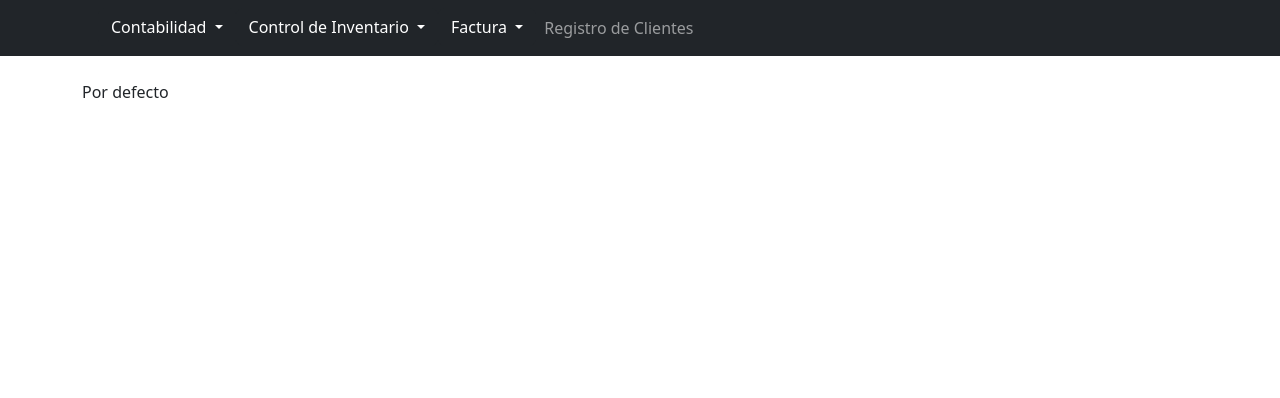
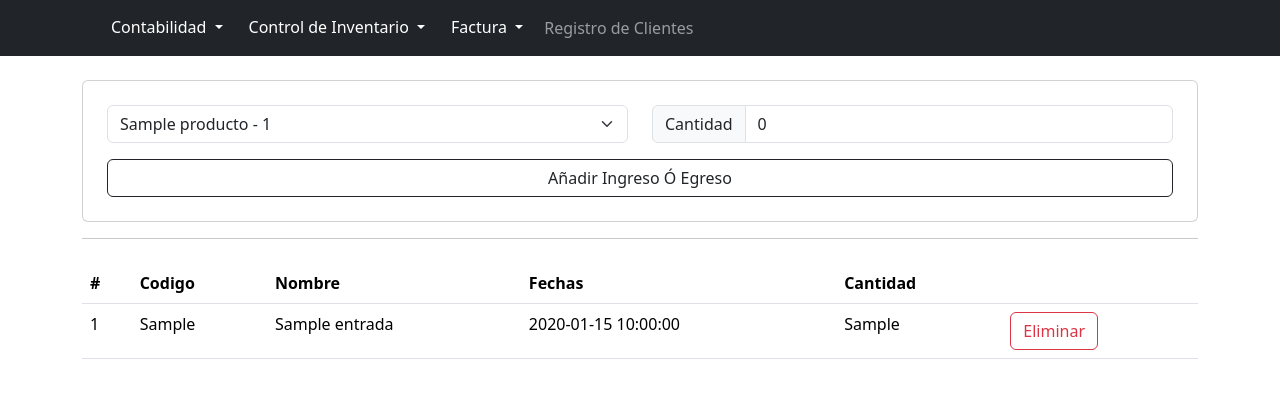
Before and after one commit to KEVAO18/Kontab_V2, a PHP site: page /entradas?APP_NAME=1 in a window 1280 px wide. Shown: the top 398 px of the page. Run offline with PHP 8.4, Linux system fonts and the light colour scheme; tables that the repository leaves empty or names only in its code hold one stand-in row (values such as "Sample post"); data that the repository does not hold is empty; some libraries are stand-ins or nearby versions.

Commit message:
ingreso de productos añadida

```diff
--- a/controllers/routesController.php
+++ b/controllers/routesController.php
@@ -89,9 +89,9 @@ class routesController{
                 //salientes();
                 break;
 
-            case "ingresados":
+            case "entradas":
                 include_once '../web/productos/'.$ruta[0].'.php';
-                //ingresados();
+                entradas();
                 break;
 
             case "e403":
--- a/handlers/productos/entradas.php
+++ b/handlers/entradas/entradas.php
@@ -20,11 +20,11 @@ class entradas extends sqlController{
     }
 
     public function allColums(){
-        return $this->datos->All('entradas');
+        return $this->datos->All('entradas');//102 01 18
     }
 
     public function insertarDatos($id, $nombre, $cant){
-        $this->datos->insert('entradas', 'id, nombre, fecha, cantidad', "'".$id."', ".$nombre.", NULL, ".$cant);
+        $this->datos->insert('entradas', 'id, indice, nombre, fecha, cantidad', " NULL , '".$id."', '".$nombre."', NULL, ".$cant);
     }
 
     public function actualizarDatos($columna, $id, $val, $oper = '='){
--- a/public/index.php
+++ b/public/index.php
@@ -40,7 +40,7 @@ require("../serve.php");
 							Control de Inventario
 						</button>
 						<ul class="dropdown-menu dropdown-menu-dark">
-							<li><a class="dropdown-item" href="<?=$_ENV['PAGE_SERVE']?>ingresados">Ingresados</a></li>
+							<li><a class="dropdown-item" href="<?=$_ENV['PAGE_SERVE']?>entradas">Ingresados</a></li>
 							<li><a class="dropdown-item" href="<?=$_ENV['PAGE_SERVE']?>salientes">Salientes</a></li>
 							<li><a class="dropdown-item" href="<?=$_ENV['PAGE_SERVE']?>stock">En stock</a></li>
 						</ul>
--- /dev/null
+++ b/web/productos/entradas.php
@@ -0,0 +1,94 @@
+<?php
+
+/**
+ * @author KEVAO18
+ *
+ * @return void
+ */
+function entradas(){
+
+    require_once('../handlers/entradas/entradas.php');
+
+    require_once('../handlers/productos/productos.php');
+
+    $productos = new productos();
+
+    $entradas = new entradas();
+
+    $prods = $productos->allColums();
+
+    $datos = $entradas->allColums();
+
+    $i = 0;
+
+    ?>
+
+    <section>
+        <article class="card p-4" id="insert-form">
+            <form action="<?=$_ENV['PAGE_SERVE']?>handlers/entradas/insertar.php" method="post">
+                <div class="row">
+                    <div class="col-md-6">
+                        <div class="input-group mb-3">
+                            <select class="form-select" aria-label="id" name="id">
+                                <?php
+                            foreach ($prods as $p) {
+                                ?>
+                            <option value="<?=$p['id']?>"><?=$p['nombre']." - ".$p['id']?></option>
+                            <?php
+                            }
+                            ?>
+                        </select>
+                    </div>
+                </div>
+                <div class="col-md-6">
+                    <div class="input-group mb-3">
+                        <span class="input-group-text" id="cantidadLabel">Cantidad</span>
+                        <input type="number" class="form-control" maxlength="10" id="cantidad" aria-describedby="cantidadLabel" name="cantidad" value="0">
+                    </div>
+                </div>
+            </div>
+                <div class="d-grid gap-4">
+                    <button type="submit" class="btn btn-outline-dark">Añadir Ingreso Ó Egreso</button>
+                </div>
+            </form>
+        </article>
+        <hr>
+        <article class="py-2" id="total-table">
+            <table class="table">
+                <thead>
+                    <tr>
+                        <th scope="id">#</th>
+                        <th scope="codigo">Codigo</th>
+                        <th scope="nombre">Nombre</th>
+                        <th scope="fechas">Fechas</th>
+                        <th scope="cantidad">Cantidad</th>
+                        <th scope="stock"></th>
+                    </tr>
+                </thead>
+                <tbody>
+                <?php
+                    foreach ($datos as $data) {
+                    $i +=1;
+                ?>
+                    <tr>
+                        <td><?=$i?></td>
+                        <td><?=$data['indice']?></td>
+                        <td><?=$data['nombre']?></td>
+                        <td><?=$data['fecha']?></td>
+                        <td><?=$data['cantidad']?></td>
+                        <td>
+                            <a href="<?=$_ENV['PAGE_SERVE']?>handlers/entradas/eliminar.php?id=<?=$data['id']?>&code=<?=$data['indice']?>" class="btn btn-outline-danger">Eliminar</a>
+                        </td>
+                    </tr>
+                <?php
+                    }
+                ?>
+                </tbody>
+            </table>
+        </article>
+    </section>
+
+    <?php
+}
+
+?>
```
Also changed, not shown: handlers/entradas/eliminar.php (added, +41 -0 lines), handlers/entradas/insertar.php (added, +47 -0 lines), .htaccess, web/productos/ingresados.php (deleted).
